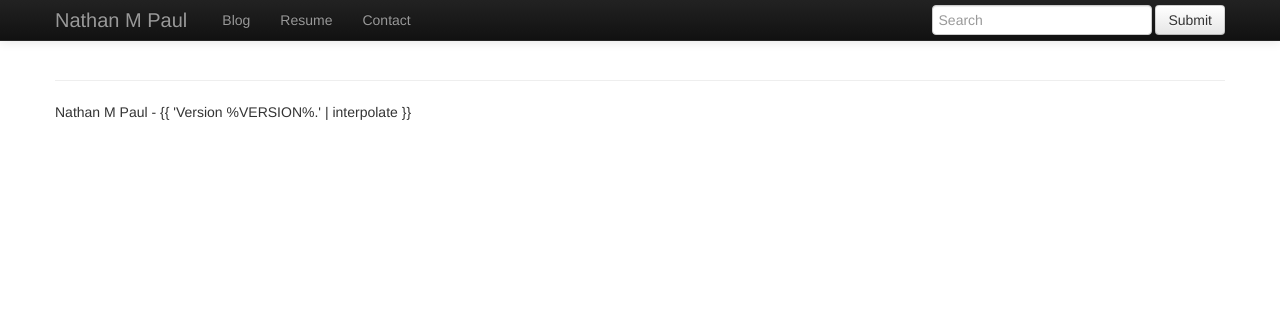
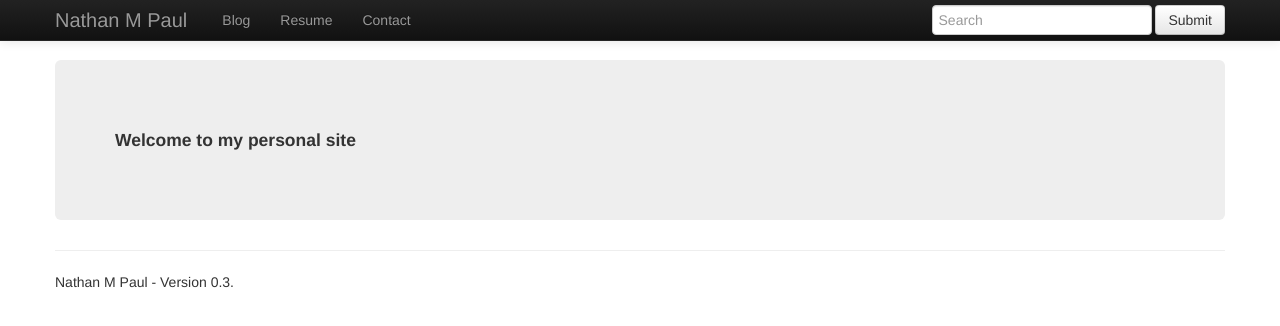
Before and after one commit to npaul-dev/nathanmpaul.com, a plain HTML site: page app/index.html in a window 1280 px wide. Drawn offline with Linux system fonts and the light colour scheme.

Commit message:
fixed ui bootstrap directive missing

```diff
--- a/app/index.html
+++ b/app/index.html
@@ -75,6 +75,7 @@
     <script src="js/controllers.js"></script>
     <script src="js/filters.js"></script>
     <script src="js/directives.js"></script>
+	<script src="js/ui-bootstrap-tpls-0.11.0.js"></script>
 
 </body>
 </html>
```
